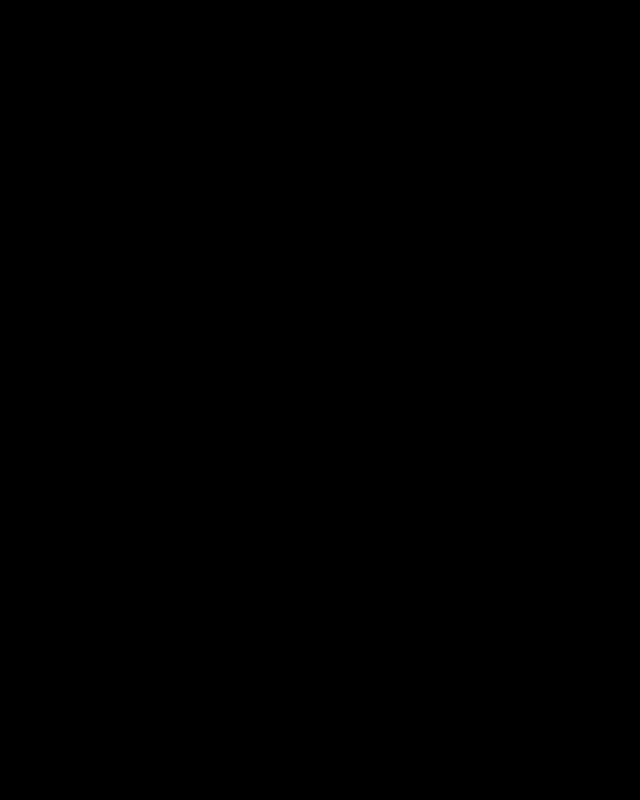
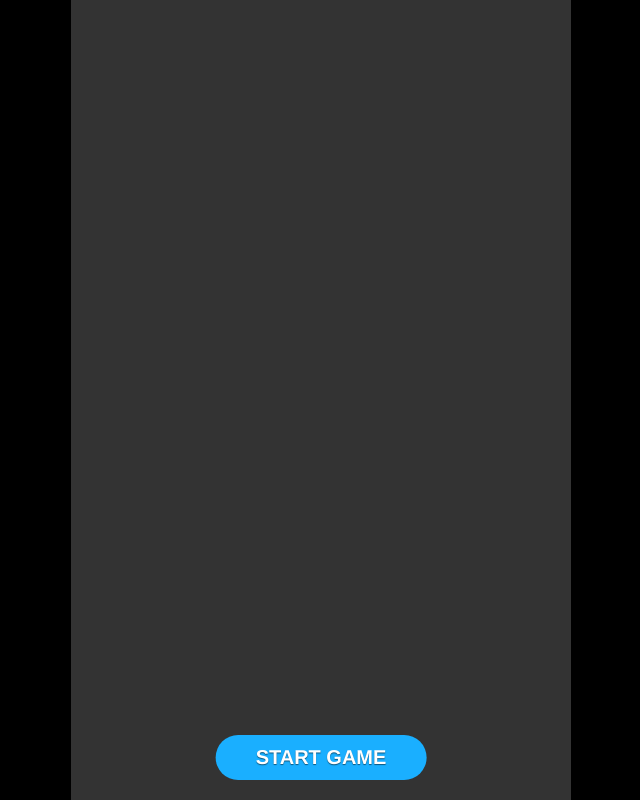
Before and after one commit to brun8liveira/Arcade-LadyBug, a plain HTML site: page index.html in a window 1280 px wide. Shown: the whole page, without its empty margins (319-959 px from the left). Drawn offline with Linux system fonts and the light colour scheme.

Commit message:
Update index.html

```diff
--- a/index.html
+++ b/index.html
@@ -4,7 +4,7 @@
 <meta charset="UTF-8">
 <title>Lady Bug Arcade</title>
 
-<script src="https://www.emulatorjs.com/loader.js"></script>
+<script src="data/loader.js"></script>
 
 <style>
 
@@ -17,7 +17,11 @@ align-items:center;
 height:100vh;
 }
 
-
+#game{
+width:90vw;
+max-width:500px;
+aspect-ratio:3/4;
+}
 
 </style>
 
```
